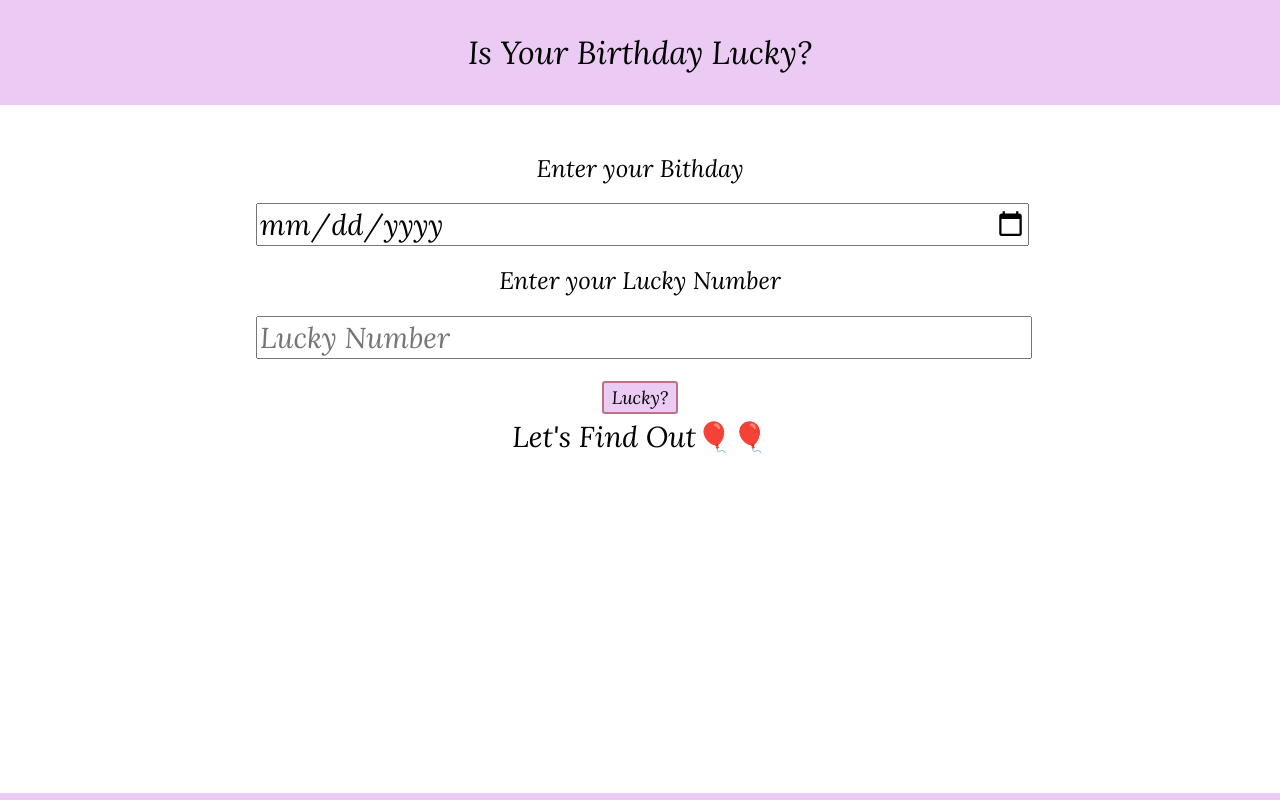
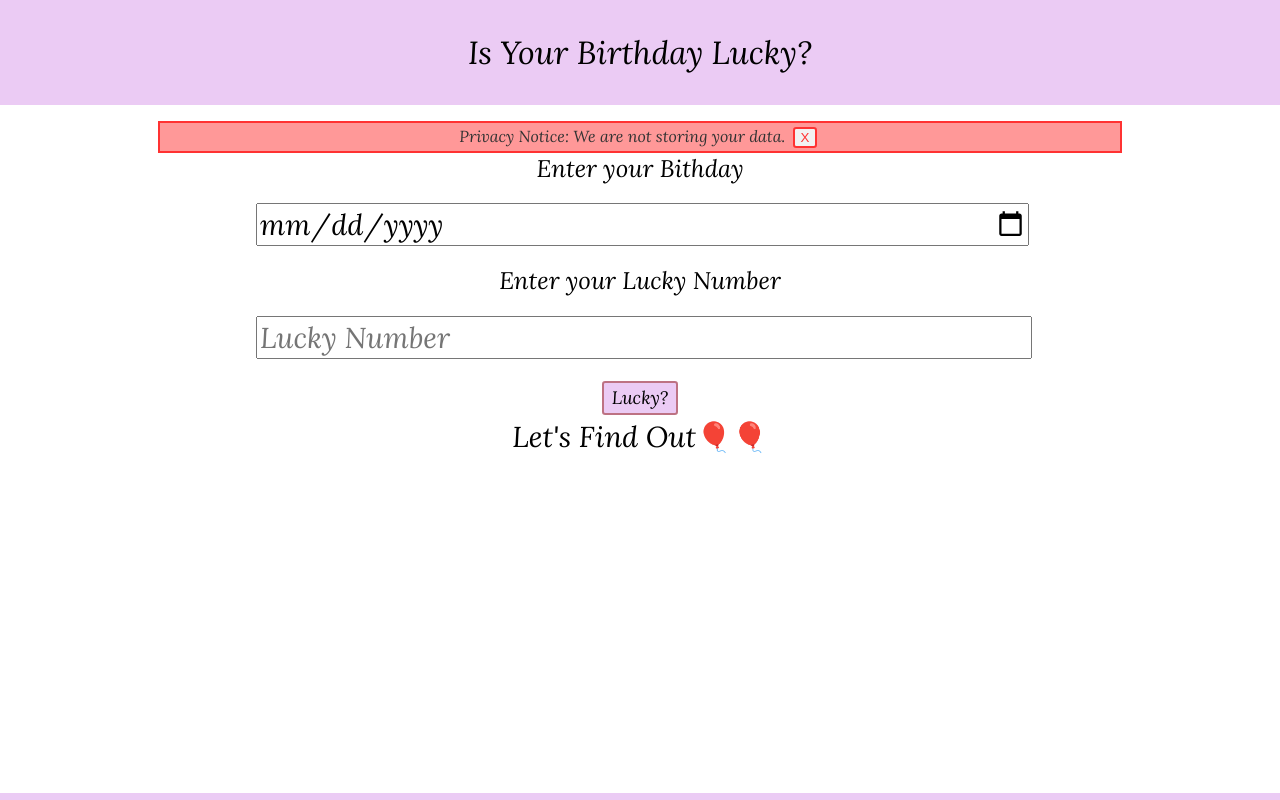
Before and after one commit to mnath30/Lucky-Bithdate, a plain HTML site: page index.html in a window 1280 px wide. Shown: the top 800 px of the page. Drawn offline with Linux system fonts and the light colour scheme.

Commit message:
feat: Added privacy notice

```diff
--- a/index.html
+++ b/index.html
@@ -10,7 +10,13 @@
 
 </head>
 <body>
+
     <header>Is Your Birthday Lucky?</header>
+    <div class="privacy-message-div">
+        <p class="privacy-text">Privacy Notice: We are not storing your data.
+        <button class="privacybutton" id="privacy-btn">X</button></p>
+
+    </div>
     <div class="main">
     <label for="dob">Enter your Bithday
     <input type="date" id="birthdate" class="inputbox" placeholder="dd/mm/yyyy"></label>
--- a/script.js
+++ b/script.js
@@ -2,6 +2,13 @@ var birthDate=document.querySelector('#birthdate');
 var luckyNumber=document.querySelector('#luckyNumber');
 var btn=document.querySelector('#btn');
 var result=document.querySelector('#result');
+var privacy=document.querySelector("#privacy-btn");
+
+
+function privacyDiv(){
+    console.log("here");
+    document.querySelector(".privacy-message-div").style.opacity="0";
+}
 
 function calculateSum(dob){
     dob=dob.replaceAll("-","");
@@ -39,3 +46,4 @@ function clickHandler(){
 }
 
 btn.addEventListener("click",clickHandler);
+privacy.addEventListener("click",privacyDiv);
--- a/style.css
+++ b/style.css
@@ -4,6 +4,10 @@
     --light-pink:#EBCBF4;
     --darker-pink:#D598BC;
     --brownish:#BD7283;
+    --black:#000000;
+    --red:#FF0000;
+    --light-red:#FF7F7F;
+
 }
 
 body{
@@ -20,9 +24,11 @@ header{
     background-color:var(--light-pink);
     padding:2rem;
     font-size:2rem;
-    margin-bottom:3rem;
+    margin-bottom:1rem;
 
 }
+
+
 .main{
     min-height: 80vh;
     max-width:60%;
@@ -35,6 +41,7 @@ input{
 }
 label{
     font-size:1.5rem;
+    padding-top: 0.2rem;
 }
 .inputbox{
     width: 100%;
@@ -81,5 +88,37 @@ p{
     font-size:1.6rem;
 }
 .fa{
-    color:black;
+    color:var(--black);
 }
+.privacy-message-div{
+    opacity:0.8;
+    height: fit-content;
+    margin: auto;
+    padding: 0 4rem;
+    border: 2px solid var(--red);
+    width: 65%;
+    background-color: var(--light-red);
+    /* position: relative;
+    bottom:2.8rem; */
+}
+.privacy-text{
+    display: inline;
+    font-size: 1rem;
+    text-align: left;
+    padding: 0.2rem 0.8rem;
+    margin-bottom: 0.7rem;
+
+
+
+
+}
+.privacybutton{
+   color:red;
+   border-radius: 0.2rem;
+   margin: 0.2rem;
+   border: 2px solid Var(--red);
+
+}
+.privacybutton:hover{
+    background-color: rgb(231, 149, 149);
+}
```
